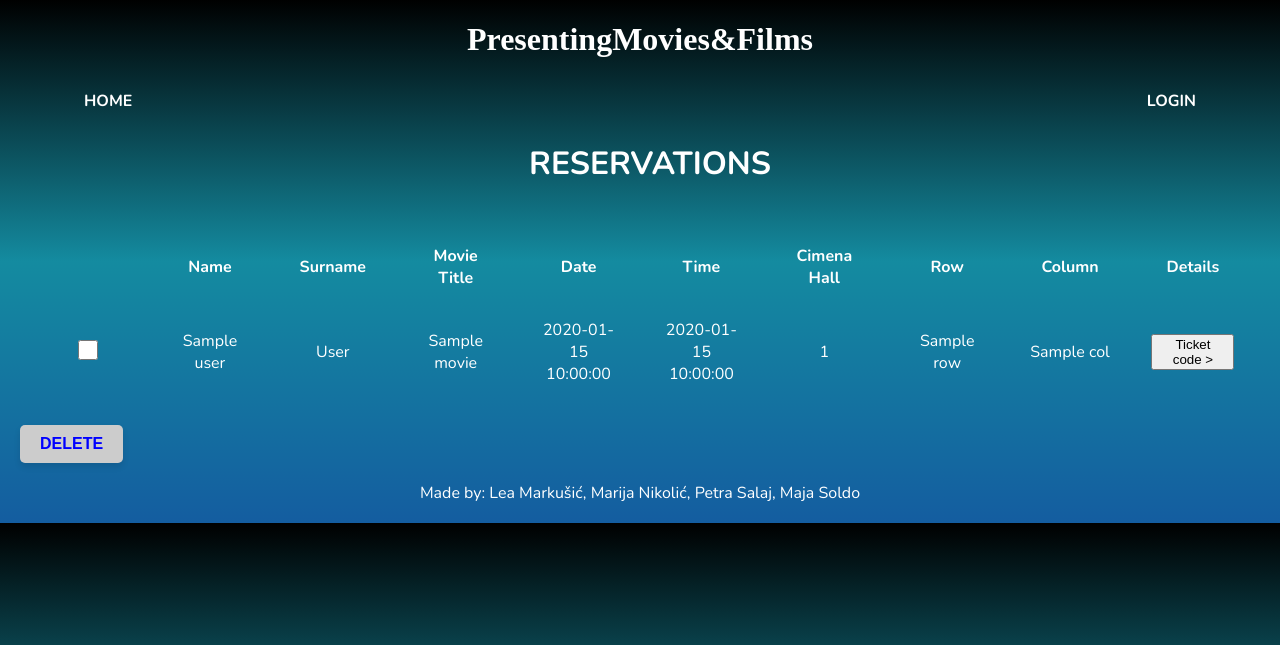
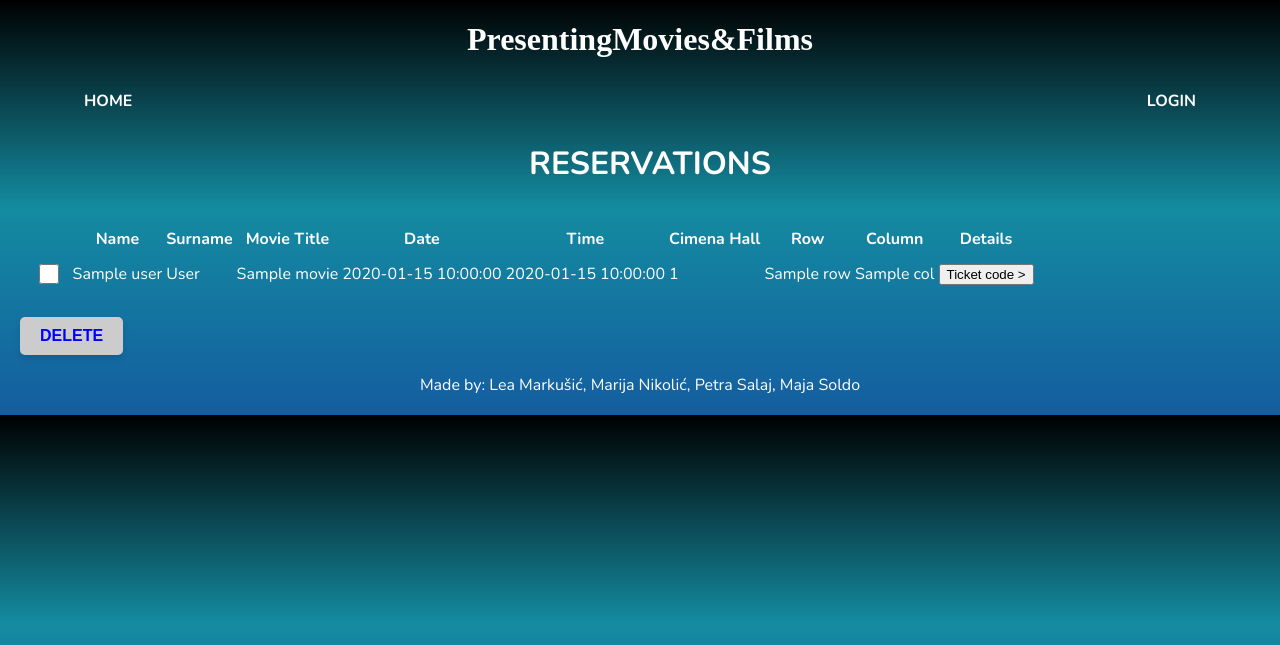
Before and after one commit to majasold/Projekt_RP2, a PHP site: template view/allreservations.php in a window 1280 px wide. Shown: the top 645 px of the page. Run offline with PHP 8.4, Linux system fonts and the light colour scheme; the template is opened without the code that fills it: most values are stand-ins (such as "Sample title", 1, 10 or a date in 2020); data that the repository does not hold is empty; some web fonts are replaced.

Commit message:
prepravak4

```diff
--- a/view/index.css
+++ b/view/index.css
@@ -163,16 +163,8 @@ footer p{
     margin: auto;
 }
 
-.reservations {
-    width: 100%;
-    border-collapse: separate;
-    border-spacing: 0 10px;
-    table-layout: fixed;
-    text-align: center;
-}
 
-
-.projections th, .projections td, .reservations th, .reservations td {
+.projections th, .projections td {
     padding: 10px 20px;
     text-align: center;
 }
@@ -204,7 +196,7 @@ footer p{
     border-bottom-right-radius: 15px;
 }
 
-h1.reservation{
+h1.reservation {
     text-align: center;
     margin: 20px 10px;
     width: 100%;
@@ -232,3 +224,17 @@ button.submit:hover {
     background-color: darkgrey;
     box-shadow: 0 6px 8px rgba(0, 0, 0, 0.15);
 }
+
+input {
+    width: 60%;
+    padding: 10px;
+    margin: 10px 10px;
+    border-radius: 5px;
+}
+
+label
+{
+    color: white;
+    font-size: 18px;
+    margin: 10px 10px;
+}
```
